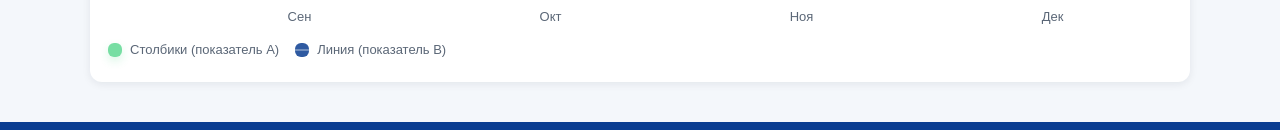
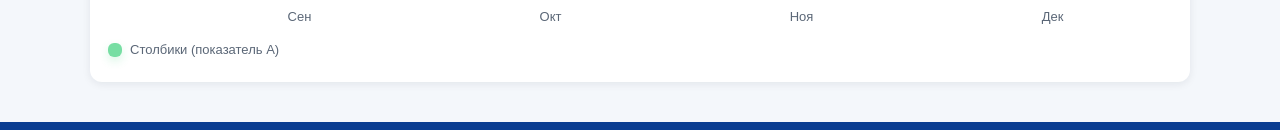
Before and after one commit to Zooomi/ai-conference, a plain HTML site: page analytics.html in a window 1280 px wide. Shown: the part 580-710 px from the top of the page. Drawn offline with Linux system fonts and the light colour scheme.

Commit message:
Update analytics.html

```diff
--- a/analytics.html
+++ b/analytics.html
@@ -65,9 +65,6 @@
                 <span class="legend-item">
                     <span class="legend-dot bar"></span> Столбики (показатель A)
                 </span>
-                <span class="legend-item">
-                    <span class="legend-dot line"></span> Линия (показатель B)
-                </span>
             </div>
         </div>
     </section>
```
